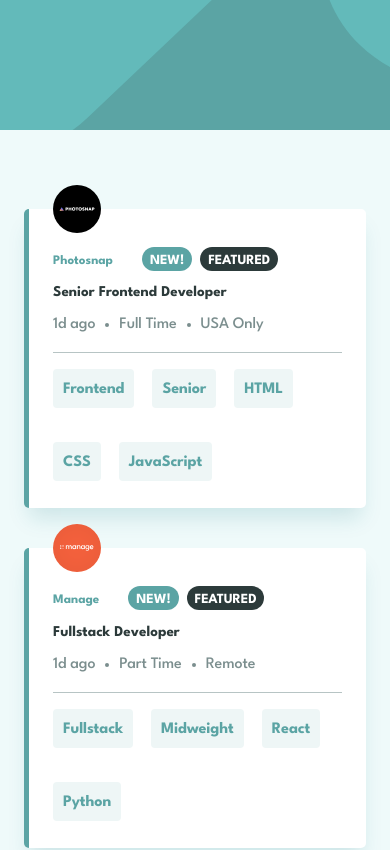
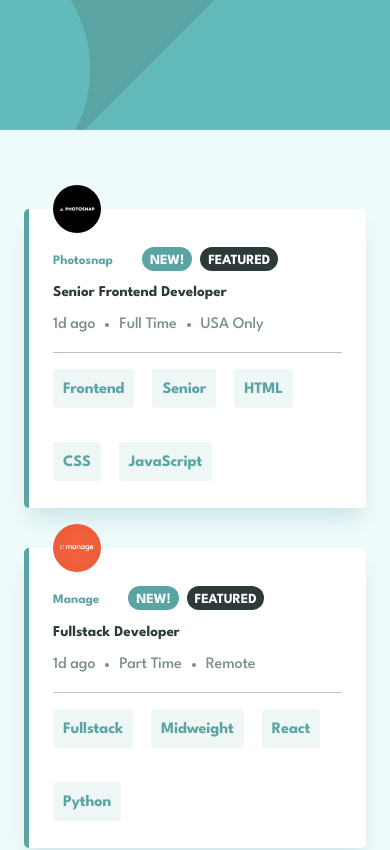
Before and after one commit to ivannetreba/job-listings-with-filtering, a React (Vite) app: page / in a window 390 px wide. Shown: the top 850 px of the page. Built offline with nearby package versions, Linux system fonts and the light colour scheme.

Commit message:
Add background image to header for mobile.

```diff
--- a/src/App.tsx
+++ b/src/App.tsx
@@ -9,5 +9,5 @@ function App() {
     </div>
   );
 }
-// Update header photo for mobile
+
 export default App;
--- a/src/index.css
+++ b/src/index.css
@@ -117,7 +117,7 @@ body {
   background-color: var(--desaturated-dark-cyan);
   height: 130px;
   width: 100vw;
-  background-image: url('./assets/bg-header-desktop.svg');
+  background-image: url('./assets/bg-header-mobile.svg');
 }
 .job-list {
   position: relative;
@@ -231,6 +231,9 @@ body {
 }
 
 @media screen and (min-width: 1160px) {
+  .header {
+    background-image: url('./assets/bg-header-desktop.svg');
+  }
   .job {
     display: flex;
     justify-content: space-between;
```
Also changed, not shown: src/component/ToggleTheme.tsx (deleted, +0 -7 lines).
